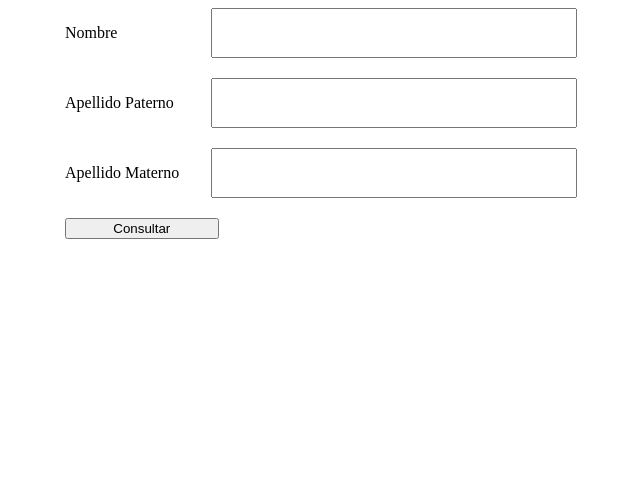
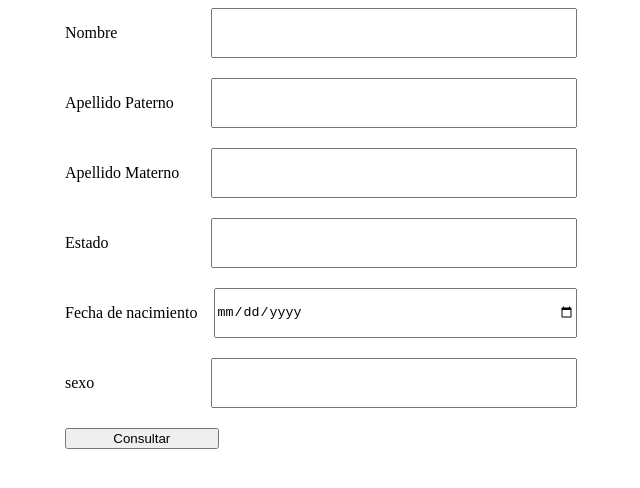
Before and after one commit to hm157/hm157.github.io, a plain HTML site: page Parcial 2/Ejercicio2.html in a window 1280 px wide. Shown: the whole page, without its empty margins (319-959 px from the left). Drawn offline with Linux system fonts and the light colour scheme.

Commit message:
Add files via upload

```diff
--- a/Parcial 2/Ejercicio2.html
+++ b/Parcial 2/Ejercicio2.html
@@ -58,6 +58,21 @@
             <input type="text">
         </div>
 
+        <div class="fila">
+            <p>Estado</p>
+            <input type="text">
+        </div>
+
+        <div class="fila">
+            <p>Fecha de nacimiento</p>
+            <input type="date">
+        </div>
+
+        <div class="fila">
+            <p>sexo</p>
+            <input type="text">
+        </div>
+
 
 <div class="fila">
     <input type="submit" value="Consultar"/>
```
